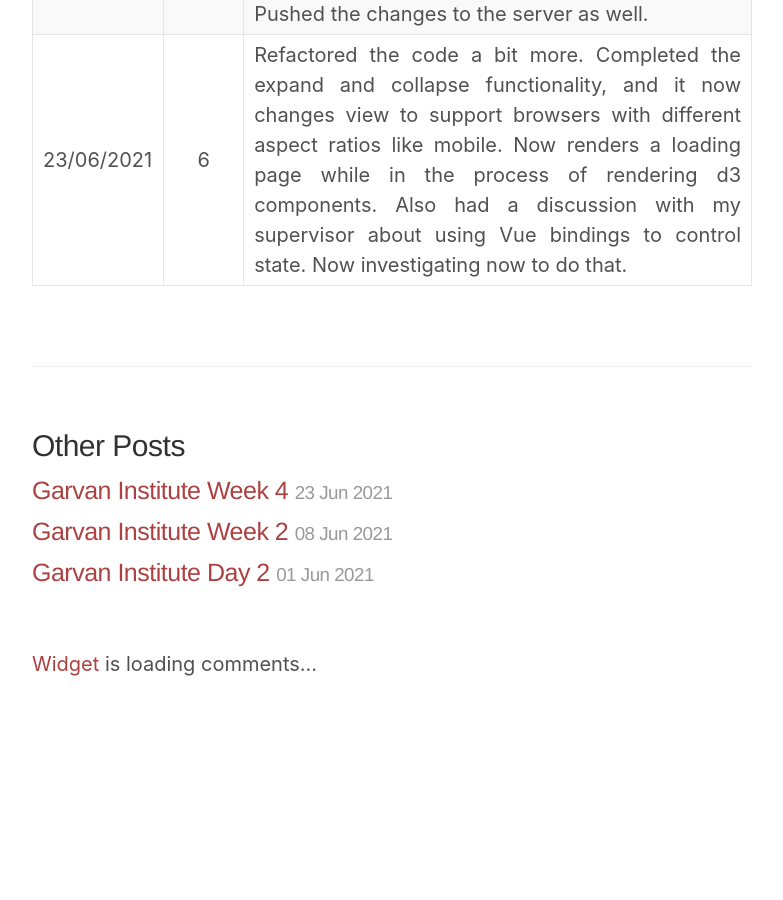
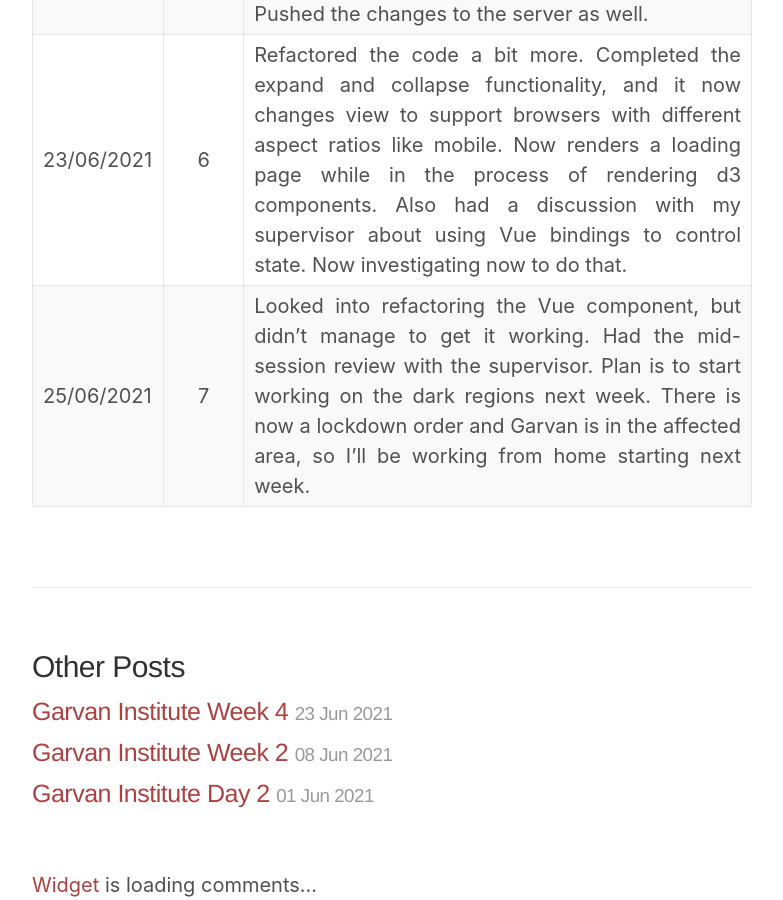
Before and after one commit to Key-Puncher/key-puncher.github.io, a Jekyll site: the page built from _posts/2021-06-08-garvan-institute-activity-log.md, in a window 1280 px wide and 900 px high, scrolled down 2562 px. Shown: the whole window, without its empty margins (248-1031 px from the left). Built offline with Jekyll 4.4.1, drawn with Linux system fonts in a browser that asks for light colours; a style sheet for code colours, icons or effects is not loaded; before the commit the page ends 3241 px from its top, so only the background shows below that.

Commit message:
Update 2021-06-08-garvan-institute-activity-log.md

```diff
--- a/_posts/2021-06-08-garvan-institute-activity-log.md
+++ b/_posts/2021-06-08-garvan-institute-activity-log.md
@@ -19,3 +19,4 @@ title: Garvan Institute Activity Log
 | 21/06/2021 | 6 | Now gets images from the image server if there was no preferred image saved. Created the expand and collapse buttons and functionality. The rows can now be expanded and collapsed individually. Added transition for the expanding and collapsing, opacity and other visuals. Spoke with my supervisor about the next steps, building calls for the fragmentation of NSP proteins. Next step would be to refactor and render them. |
 | 22/06/2021 | 7 | Did some significant refactoring of the code to have better style. Started working on the NSP protein fragments, encountering some issues. Taking some time to plan out the approach as it is quite complex. Managed to render them in order. Pushed the changes to the server as well. |
 | 23/06/2021 | 6 | Refactored the code a bit more. Completed the expand and collapse functionality, and it now changes view to support browsers with different aspect ratios like mobile. Now renders a loading page while in the process of rendering d3 components. Also had a discussion with my supervisor about using Vue bindings to control state. Now investigating now to do that. |
+| 25/06/2021 | 7 | Looked into refactoring the Vue component, but didn't manage to get it working. Had the mid-session review with the supervisor. Plan is to start working on the dark regions next week. There is now a lockdown order and Garvan is in the affected area, so I'll be working from home starting next week. |
```
